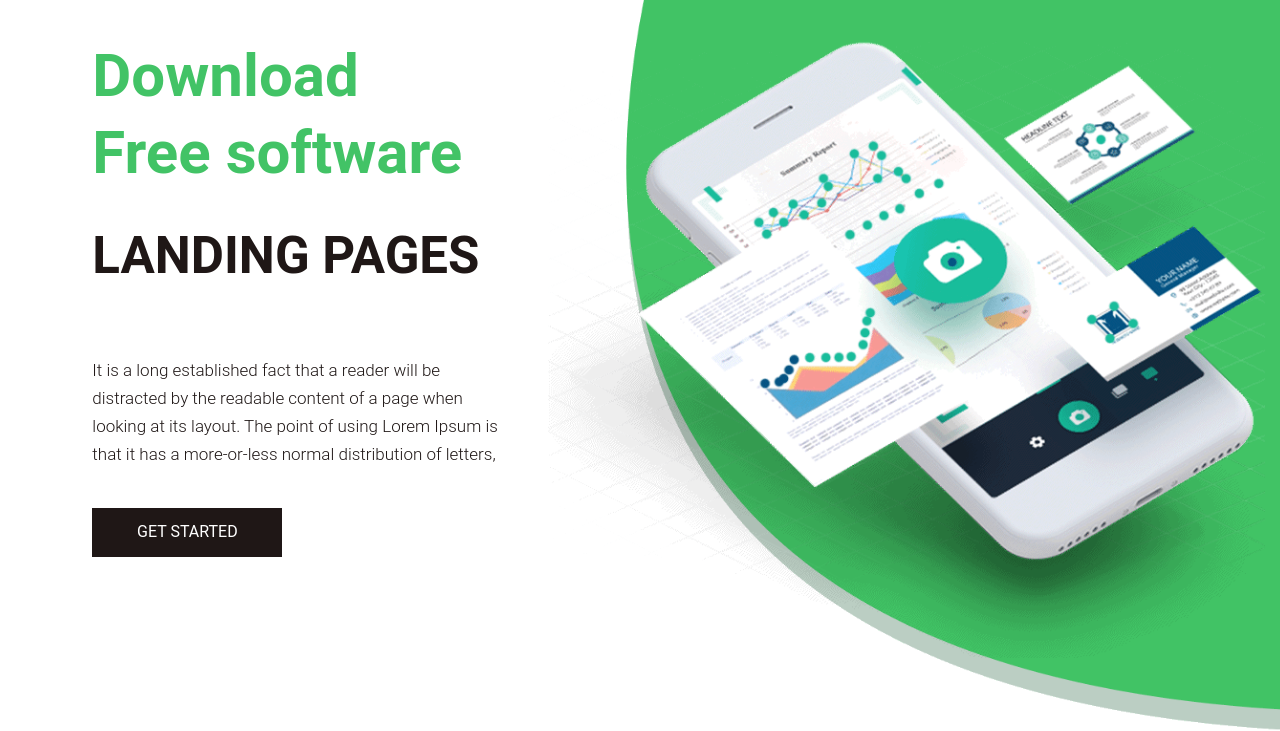
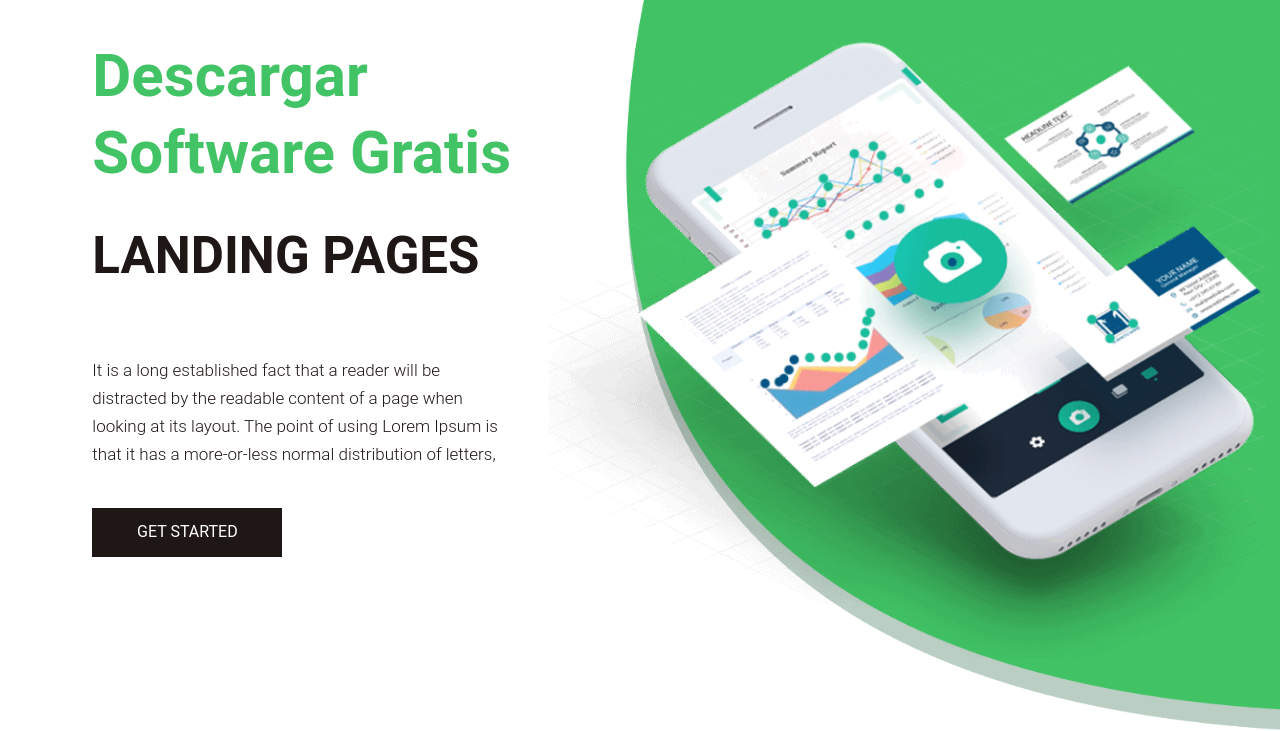
Before and after one commit to TG0T/sitio-web, a plain HTML site: page index.html in a window 1280 px wide. Shown: the part 95-826 px from the top of the page. Drawn offline with nearby package versions, Linux system fonts and the light colour scheme.

Commit message:
modifica texto en index.html

```diff
--- a/index.html
+++ b/index.html
@@ -71,7 +71,7 @@
                   <div class="row d_flex">
                      <div class="col-md-5">
                         <div class="text-bg">
-                           <span>Download <br> Free software</span>
+                           <span>Descargar <br> Software Gratis</span>
                            <h1>landing pages</h1>
                            <p>It is a long established fact that a reader will be distracted by the readable content of a page when looking at its layout. The point of using Lorem Ipsum is that it has a more-or-less normal distribution of letters,</p>
                            <a href="#">Get Started</a>
```
